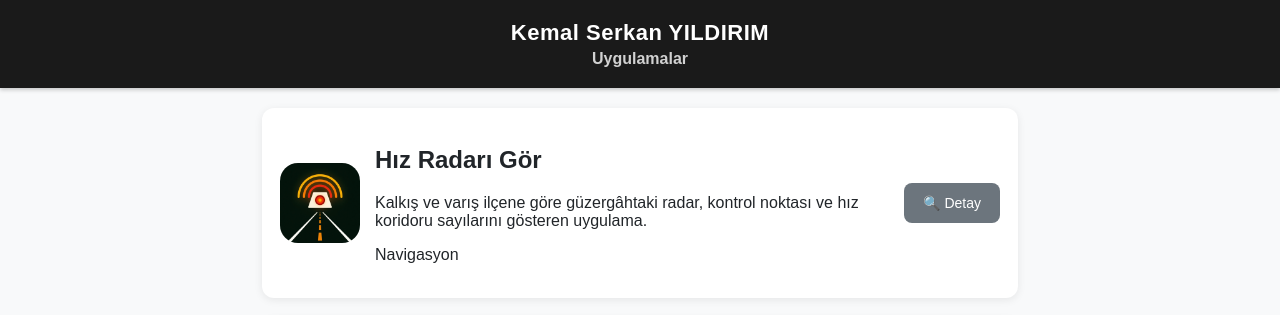
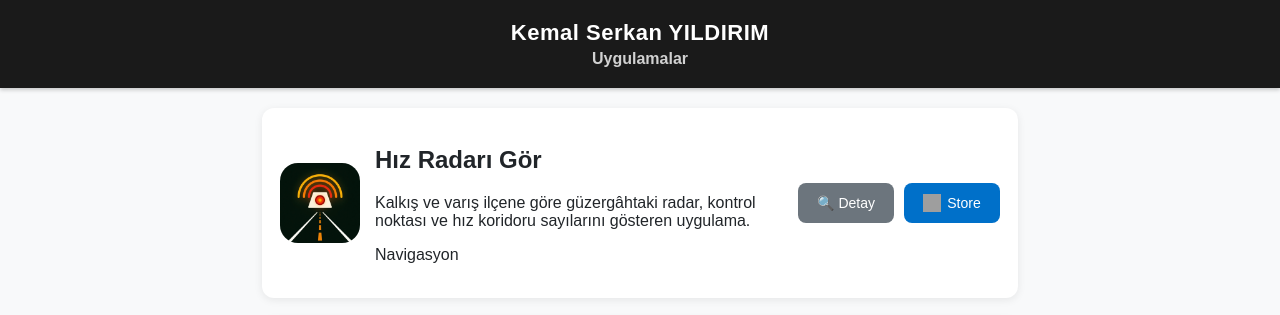
Before and after one commit to kemalserkan/kemalserkan.github.io, a plain HTML site: page index.html in a window 1280 px wide. Shown: the top 315 px of the page. Drawn offline with Linux system fonts and the light colour scheme; no server answers; grey boxes are pictures that could not be loaded.

Commit message:
Hız Radarı Gör kartına App Store bağlantısını ekle.

```diff
--- a/index.html
+++ b/index.html
@@ -142,6 +142,9 @@
     </div>
     <div class="app-buttons">
       <button class="btn btn-detail" onclick="window.location.href='hizradarigor.html'">🔍 Detay</button>
+      <button class="btn btn-store" onclick="window.open('https://apps.apple.com/tr/app/h%C4%B1z-radar%C4%B1-g%C3%B6r/id6829458919','_blank')">
+        <img src="https://upload.wikimedia.org/wikipedia/commons/f/fa/Apple_logo_black.svg" alt="App Store"> Store
+      </button>
     </div>
   </div>
 
```
